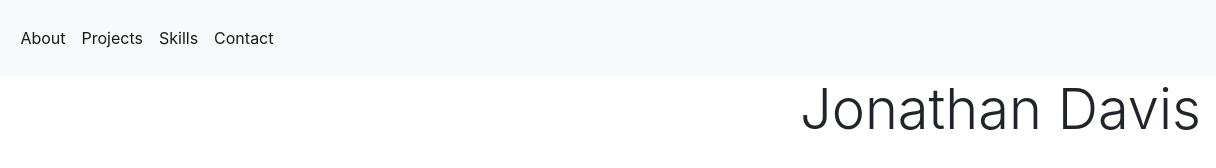
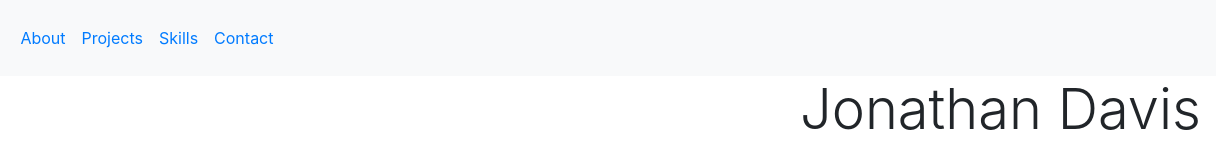
Before and after one commit to trunten/ubbc-bootstrap-portfolio, a plain HTML site: page index.html in a window 1280 px wide. Shown: the full height of the page, 64-1280 px from the left. Drawn offline with nearby package versions, Linux system fonts and the light colour scheme.

Commit message:
Link styling

```diff
--- a/index.html
+++ b/index.html
@@ -20,16 +20,16 @@
         <div class="collapse navbar-collapse" id="collapsibleNavId">
             <ul class="navbar-nav mr-auto mt-2 mt-lg-0">
                 <li class="nav-item active">
-                    <a class="nav-link" href="#">About</a>
+                    <a class="nav-link text-primary" href="#">About</a>
                 </li>
                 <li class="nav-item active">
-                    <a class="nav-link" href="#">Projects</a>
+                    <a class="nav-link text-primary" href="#">Projects</a>
                 </li>
                 <li class="nav-item active">
-                    <a class="nav-link" href="#">Skills</a>
+                    <a class="nav-link text-primary" href="#">Skills</a>
                 </li>
                 <li class="nav-item active">
-                    <a class="nav-link" href="#">Contact</a>
+                    <a class="nav-link text-primary" href="#">Contact</a>
                 </li>
             </ul>
         </div>
```
